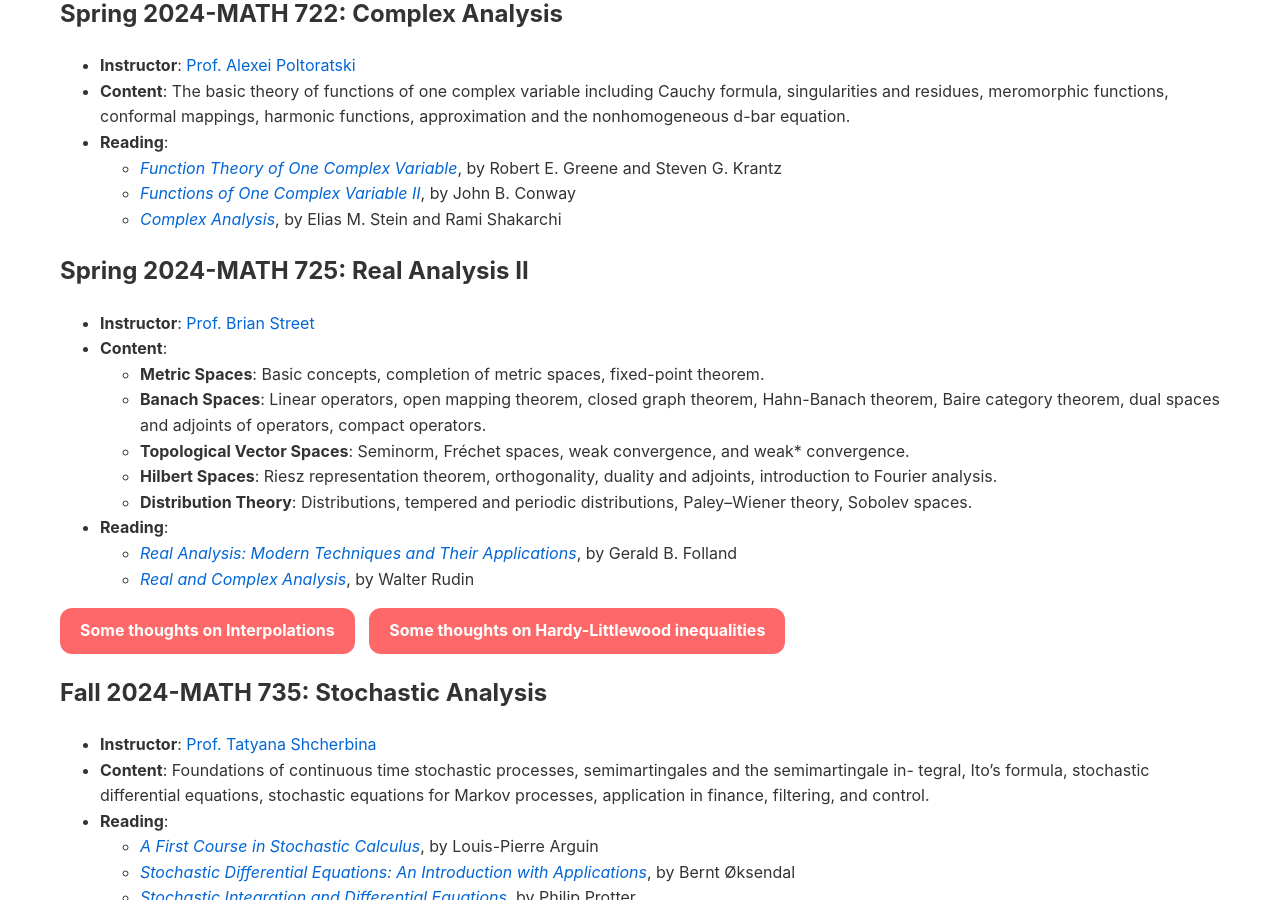
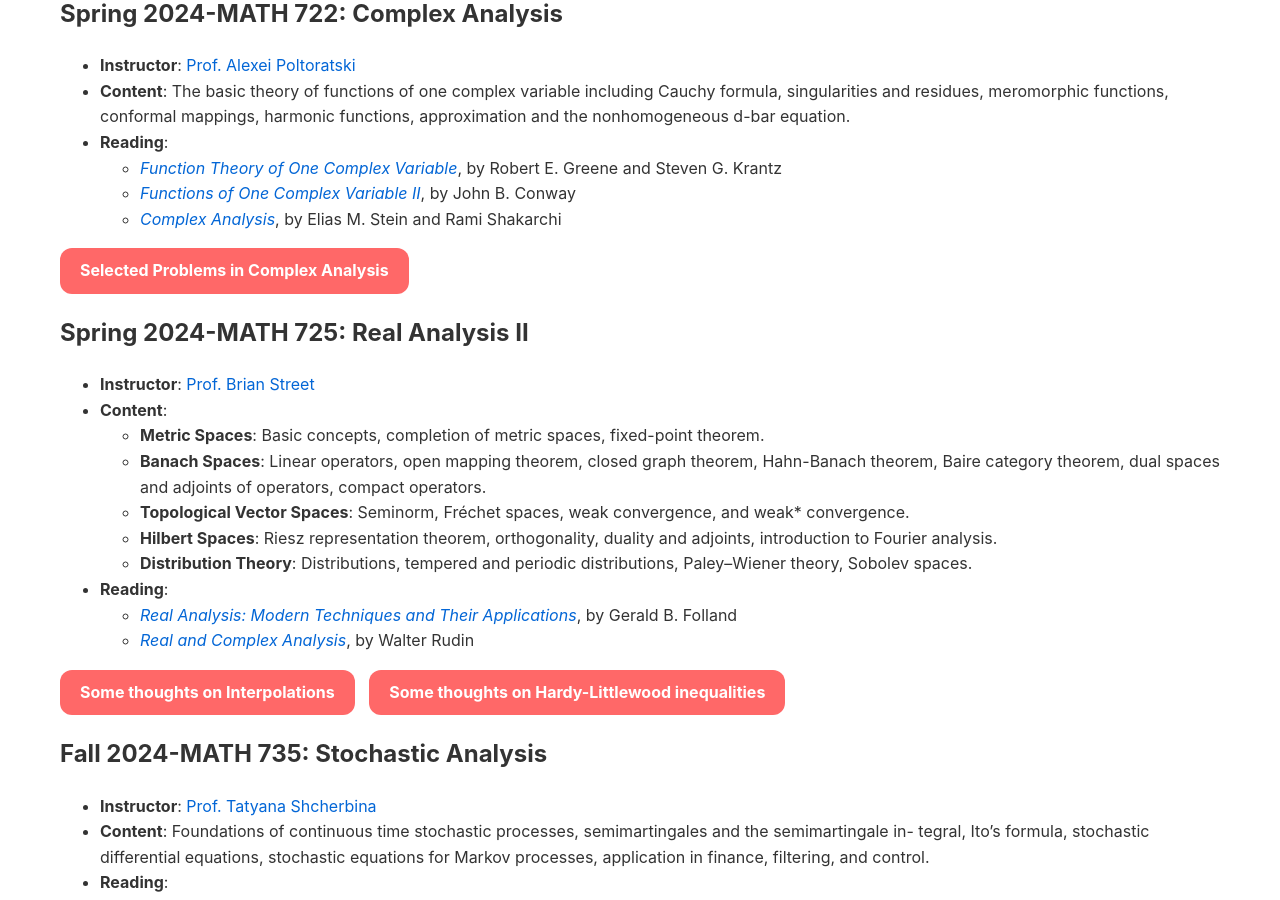
Before and after one commit to Yoon-1023/Yoon-1023.github.io, a Jekyll site: the page built from courses.md, in a window 1280 px wide and 900 px high, scrolled down 955 px. Built offline with Jekyll 4.4.1, drawn with Linux system fonts in a browser that asks for light colours.

Commit message:
Update courses.md

```diff
--- a/courses.md
+++ b/courses.md
@@ -48,6 +48,10 @@ meromorphic functions, conformal mappings, harmonic functions, approximation and
   - [*Function Theory of One Complex Variable*](#references), by Robert E. Greene and Steven G. Krantz
   - [*Functions of One Complex Variable II*](#references), by John B. Conway
   - [*Complex Analysis*](#references), by Elias M. Stein and Rami Shakarchi
+
+<div style="display: inline-block; padding: 10px 20px; background-color: #ff6868; border-radius: 12px; text-align: center;">
+    <a href="/courses/selected/" style="text-decoration: none; color: white; font-weight: bold;">Selected Problems in Complex Analysis</a>
+</div>
 
 ## Spring 2024-MATH 725: Real Analysis II
 
```
